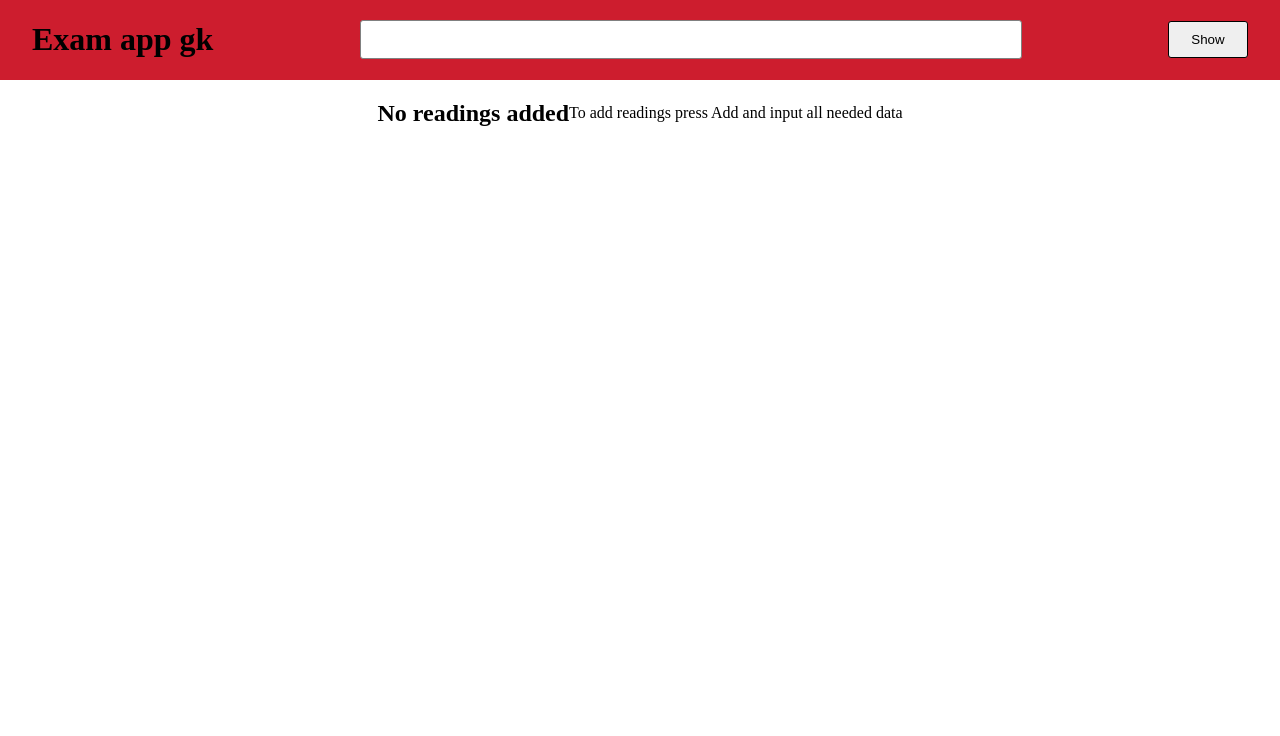
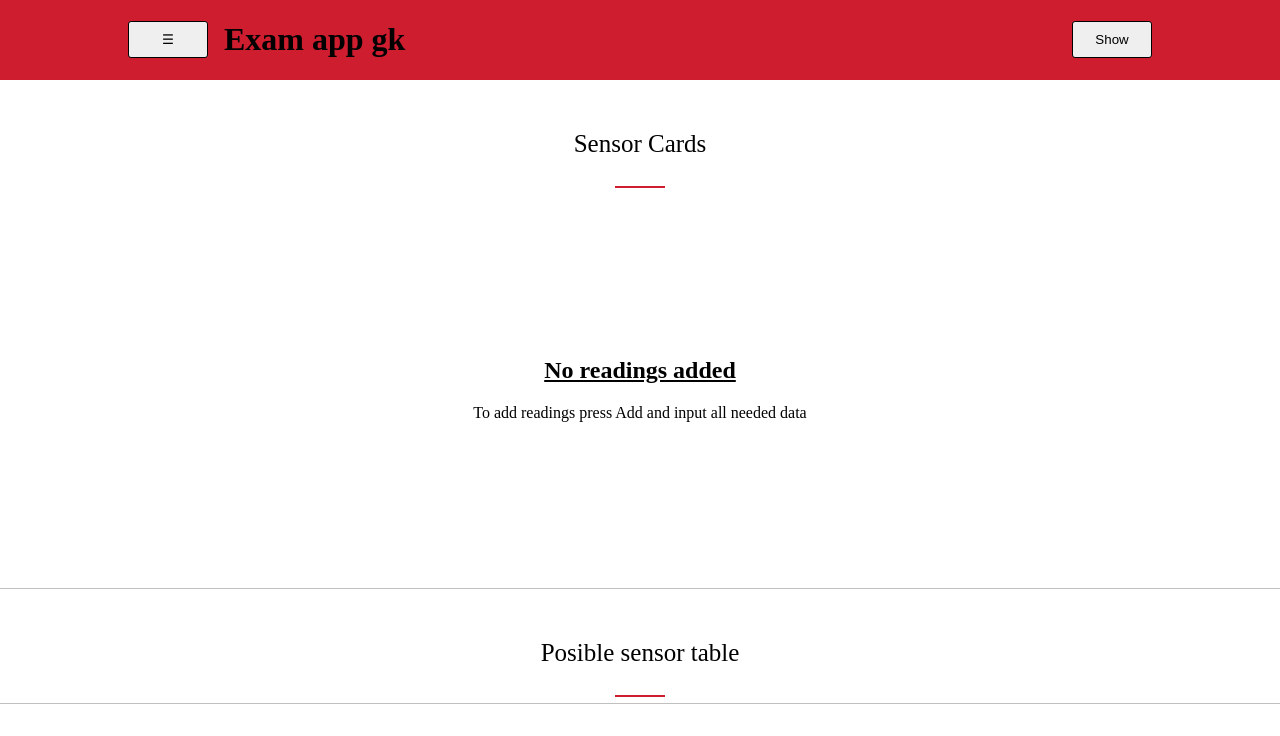
Before and after one commit to Krasnikovs/web-exam-app, a plain HTML site: page index.html in a window 1280 px wide. Drawn offline with Linux system fonts and the light colour scheme.

Commit message:
html and css progress

```diff
--- a/index.html
+++ b/index.html
@@ -4,22 +4,56 @@
         <title>Library</title>
         <meta charset="UTF-8">
         <meta name="viewport" content="width=device-width, initial-scale=1.0">
-        <script src=""></script>
+        <script src="script.js"></script>
         <link href="style.css" rel="stylesheet">
     </head>
     <body>
         <header>
-            <div class="header-objects">
-                <h1 class="">Exam app gk</h1>
-                <input class="" type="text">
-                <div class="" id="buttons">
-                    <button class="header-button" id="create-card">Show</button>
+            <div class="header-list">
+                <div class="header-object-left">
+                    <div>
+                        <button class="header-button" id="sidenav-activate">&#9776;</button>
+                    </div>
+                    <h1 class="header-object">Exam app gk</h1>
+                </div>
+                <div class="header-object" id="buttons">
+                    <button class="header-object header-button" id="create-card">Show</button>
                 </div>
             </div>
         </header>
-        <div id="empty-body">
-            <h2>No readings added</h2>
-            <p>To add readings press Add and input all needed data</p>
+        <div id="sideBar" class="sidenav">
+            <a href="#">About</a>
+            <a href="#">Services</a>
+            <a href="#">Clients</a>
+            <a href="#">Contact</a>
         </div>
+        <section id="sensor-section">
+            <div class="title-section">
+                <h2 class="topic-title">Sensor Cards</h2>
+                <hr class="title-ender">
+            </div>
+            <div id="card-holder">
+                <section id="empty-body">
+                    <h2 class="empty-body-title">No readings added</h2>
+                    <p class="empty-body-text">To add readings press Add and input all needed data</p>
+                </section>
+            </div>
+        </section>
+        <section id="sensor-table-section">
+            <div class="title-section">
+                <h2 class="topic-title">Posible sensor table</h2>
+                <hr class="title-ender">
+            </div>
+            <div id="table-holder">
+                <table>
+                    <tr>
+                        <td></td>
+                        <td></td>
+                        <td></td>
+                        <td></td>
+                    </tr>
+                </table>
+            </div>
+        </section>
     </body>
 </html>
--- /dev/null
+++ b/script.js
@@ -0,0 +1,26 @@
+window.addEventListener('DOMContentLoaded', (event) => {
+
+    const sideBarButton = document.getElementById('sidenav-activate');
+
+    var sideBarPositionClosed = true;
+
+    sideBarButton.addEventListener('click', () =>{
+
+        if (sideBarPositionClosed) {
+            openNav();
+            sideBarPositionClosed = false;
+        } else {
+            closeNav();
+            sideBarPositionClosed = true;
+        }
+    });
+
+    function openNav() {
+        document.getElementById("sideBar").style.width = "300px";
+    }
+
+    function closeNav() {
+        document.getElementById("sideBar").style.width = "0";
+    }
+
+});
--- a/style.css
+++ b/style.css
@@ -7,37 +7,138 @@ header {
     background-color: #cd1d2e;
 }
 
-header .header-objects {
+header .header-list {
     display: flex;
+    justify-self: center;
     align-items: center;
-    width: 95%;
     justify-content: space-between;
+    width: 80%;
     list-style-type: none;
     margin: 0;
     padding: 0;
     overflow: hidden;
-    justify-self: center;
 }
 
-.header-objects input {
-	padding: 10px;
-	font-size: 15px;
-	border: 1px solid grey;
-	border-radius: 3px;
-	width: 40rem;
+.header-object-left {
+    display: flex;
+    width: 18rem;
+    justify-content: space-between;
+    align-items: center;
 }
 
-.header-objects .header-button {
+.header-object-left h1 {
+    width: 12rem;
+}
+
+.header-button {
     padding: 10px;
     border: 1px solid;
     border-radius: 3px;
     width: 5rem;
 }
 
+.header-list #create-card {
+    justify-self: end;
+}
+
+.sidenav {
+    height: 100%;
+    width: 0;
+    position: fixed;
+    z-index: 1;
+    left: 0;
+    background-color: #111;
+    overflow-x: hidden;
+    transition: 0.5s;
+    padding-top: 60px;
+}
+
+.sidenav a {
+    padding: 8px 8px 8px 32px;
+    text-decoration: none;
+    font-size: 25px;
+    color: #818181;
+    display: block;
+    transition: 0.3s;
+}
+
+.sidenav a:hover {
+    color: #f1f1f1;
+}
+
+.sidenav .closebtn {
+    position: absolute;
+    top: 0;
+    right: 25px;
+    font-size: 36px;
+    margin-left: 50px;
+}
+
+@media screen and (max-height: 450px) {
+    .sidenav {padding-top: 15px;}
+    .sidenav a {font-size: 18px;}
+}
+
+.title-section {
+    display: flex;
+    justify-self: center;
+    justify-content: space-between;
+    /* width: 100px; */
+    padding-top: 50px;
+    flex-direction: column;
+    flex-wrap: nowrap;
+    align-items: center;
+}
+
+.topic-title {
+    margin-top: 0;
+    font-size: 25px;
+    font-weight: 500;
+    margin-bottom: 20px;
+}
+
+.title-ender {
+    /* display: block;
+    justify-self: center; */
+    height: 2px;
+    width: 50px;
+    border-width: 0;
+    color: #cd1d2e;
+    background-color: #cd1d2e;
+    margin-bottom: 0;
+}
+
 #empty-body {
+    justify-self: center;
+    align-self: center;
+    /* height: 10%; */
+    margin: 0;
+}
+
+#card-holder {
     display: flex;
-    align-items: center;
+    margin: 0;
+    height: 400px;
+    width: 100%;
+
+    justify-content: space-evenly;
+    flex-wrap: wrap;
+    align-content: center;
+}
+
+.empty-body-title {
     justify-self: center;
-    justify-content: center;
-    list-style-type: none;
+    text-decoration: underline;
 }
+
+.empty-body-text {
+    justify-self: center;
+}
+
+#sensor-section {
+    border-bottom: 1px solid rgb(192, 192, 192);
+}
+
+#sensor-table-section {
+    border-bottom: 1px solid rgb(192, 192, 192);
+}
```
